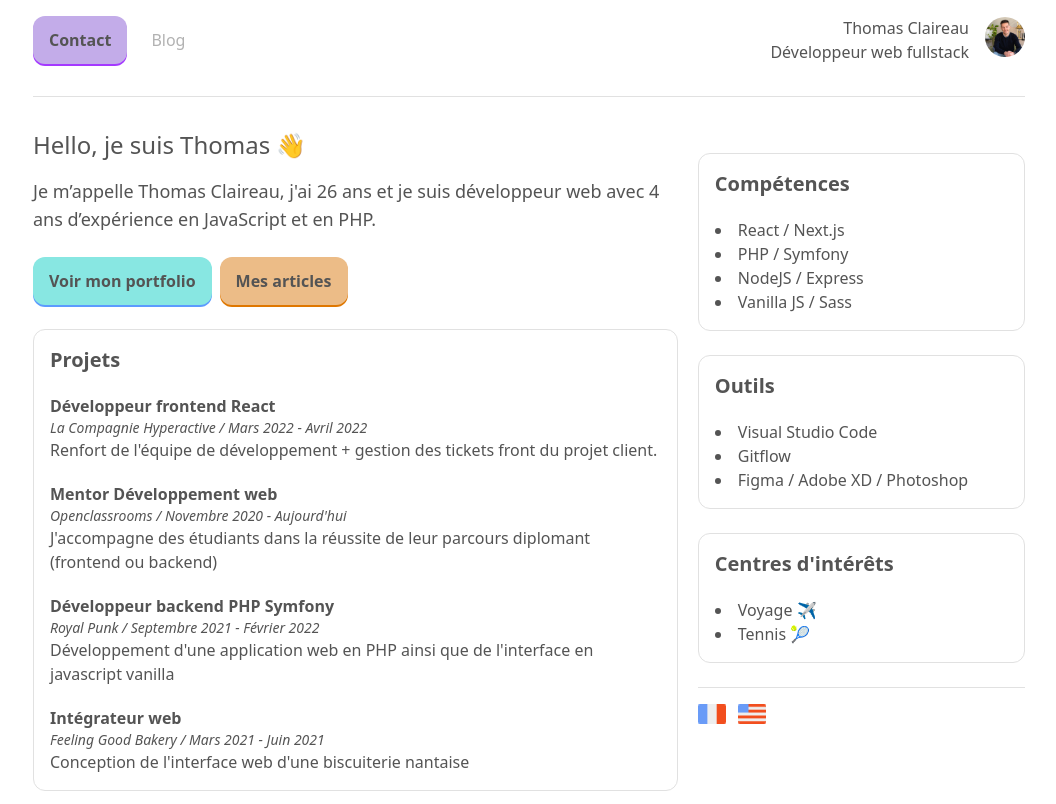
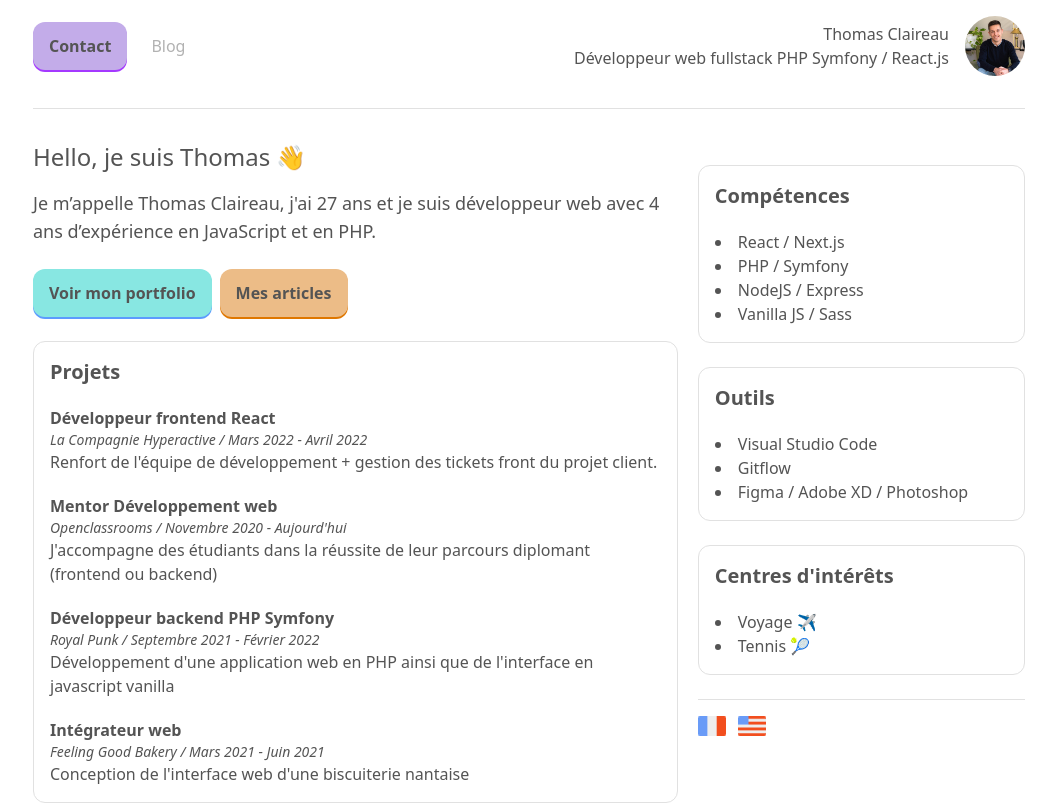
Before and after one commit to thomas-claireau/resume, a Next.js app: page / in a window 1280 px wide. Shown: the top 804 px of the page, without its empty margins (111-1167 px from the left). Built offline with nearby package versions, Linux system fonts and the light colour scheme.

Commit message:
:sparkles: (app): add print theme

```diff
--- a/components/Box.tsx
+++ b/components/Box.tsx
@@ -18,7 +18,7 @@ export default function Box({ data, ul = false }: Props) {
   if (!data) return <div>Loading</div>;
 
   return (
-    <article className="mt-5 border border-gray-100 rounded-xl p-4 md:mt-6">
+    <article className="mt-5 border border-gray-200 rounded-xl p-4 md:mt-6">
       <h3 className="text-xl font-semibold">
         {data.label}
       </h3>
--- a/components/Button.tsx
+++ b/components/Button.tsx
@@ -11,7 +11,7 @@ type Props = {
 export default function Button({
   children, color, shadow, href = null, target = '',
 }: Props) {
-  const classes = `font-bold ${color} py-3 px-4 rounded-xl ${shadow}`;
+  const classes = `font-bold ${color} py-3 px-4 rounded-xl ${shadow} print:shadow-none print:bg-[#fff] print:py-0 print:px-0`;
 
   return href ? (
     <Link href={href}>
--- a/components/Container.tsx
+++ b/components/Container.tsx
@@ -1,12 +1,16 @@
+import { forwardRef } from 'react';
+
 type Props = {
   children: JSX.Element | JSX.Element[];
 	className: string;
 }
 
-export default function Container({ children, className }: Props) {
+function Container({ children, className }: Props, ref) {
   return (
-    <div className={`${className} max-w-5xl mx-auto px-4`}>
+    <div className={`min-h-screen ${className} max-w-5xl mx-auto px-4 flex flex-col justify-between`} ref={ref}>
       {children}
     </div>
   );
 }
+
+export default forwardRef(Container);
--- a/components/Footer.jsx
+++ b/components/Footer.tsx
@@ -1,12 +1,12 @@
 import { useAppContext } from '../AppContext';
 
-export default function Footer() {
+export default function Footer({ handlePrint }) {
   const { i18n } = useAppContext();
 
   const date = new Date();
 
   return (
-    <footer className="flex flex-col items-center gap-3 justify-between border-t mt-8 text-sm text-gray-300 pt-4 md:flex-row md:gap-0 text-center">
+    <footer className="flex flex-col items-center gap-3 justify-between border-t mt-8 text-sm text-gray-300 pt-4 md:flex-row md:gap-0 text-center print:hidden">
       <div className="left">
         c.
         {' '}
@@ -17,7 +17,7 @@ export default function Footer() {
         <a href="https://linktr.ee/madewithjello" target="_blank" rel="noreferrer">Jason Mayfield Jr.</a>
         )
       </div>
-      <div className="right cursor-pointer">
+      <div className="right cursor-pointer" onClick={handlePrint} aria-hidden>
         {i18n?.print}
       </div>
     </footer>
--- a/components/Header.tsx
+++ b/components/Header.tsx
@@ -15,8 +15,18 @@ export default function Header() {
   return (
     <header className="flex items-center justify-between pb-8 border-b border-gray-100">
       <div className="left flex items-center gap-3 sm:gap-6">
-        <Button color="bg-[#c3ace9]" shadow="shadow-[0_2px_0_0_#a439ff]" href="mailto:pro.thomas.claireau@gmail.com" target="blank">
-          {width >= 640 ? i18n?.contact : (
+        <Button color="bg-[#c3ace9] print:text-[#c3ace9]" shadow="shadow-[0_2px_0_0_#a439ff]" href="mailto:pro.thomas.claireau@gmail.com" target="blank">
+          {width >= 640 ? (
+            <>
+              <span className="print:hidden">{i18n?.contact.web}</span>
+              <a href={i18n?.contact.print} className="hidden print:flex items-center gap-2">
+                <span className="mt-1">
+                  💌
+                </span>
+                {i18n?.contact.print}
+              </a>
+            </>
+          ) : (
             <svg xmlns="http://www.w3.org/2000/svg" className="h-6 w-6" fill="none" viewBox="0 0 24 24" stroke="currentColor" strokeWidth="2">
               <path strokeLinecap="round" strokeLinejoin="round" d="M3 8l7.89 5.26a2 2 0 002.22 0L21 8M5 19h14a2 2 0 002-2V7a2 2 0 00-2-2H5a2 2 0 00-2 2v10a2 2 0 002 2z" />
             </svg>
@@ -24,7 +34,7 @@ export default function Header() {
 
         </Button>
         <Link href="https://www.linkedin.com/in/thomas-claireau/recent-activity/shares/">
-          <a className="text-gray-300" target="blank">Blog</a>
+          <a className="text-gray-300 print:hidden" target="blank">Blog</a>
         </Link>
       </div>
       <div className="flex items-center relative gap-4">
@@ -33,8 +43,8 @@ export default function Header() {
           <h3 className="font-light text-sm sm:text-base">{i18n?.job}</h3>
         </div>
 
-        <div className="hidden mini:block">
-          <Image className="rounded-full" objectFit="cover" src="/img/me.jpg" layout="fixed" width={40} height={40} />
+        <div className="relative w-[60px] h-[60px] hidden mini:flex items-center print:w-[80px] print:h-[80px]">
+          <Image className="rounded-full" objectFit="cover" src="/img/me.jpg" layout="fill" />
         </div>
       </div>
     </header>
--- a/locales/en.js
+++ b/locales/en.js
@@ -1,12 +1,21 @@
 /* eslint-disable import/no-anonymous-default-export */
 export default {
-  contact: 'Get In Touch',
-  job: 'Fullstack Web Developer',
+  contact: {
+    web: 'Get In Touch',
+    print: 'pro.thomas.claireau@gmail.com',
+  },
+  job: 'Fullstack Web Developer PHP Symfony React.js',
   h1: 'Hello, I\'m Thomas 👋',
-  description: 'I\'m 26 and I\'m a fullstack web developer with 4 years of experience in JavaScript and PHP.',
+  description: 'I\'m 27 and I\'m a fullstack web developer with 4 years of experience in JavaScript and PHP.',
   buttons: {
-    portfolio: 'See my portfolio',
-    blog: 'Blog',
+    portfolio: {
+      web: 'See my portfolio',
+      print: '/portfolio',
+    },
+    blog: {
+      web: 'Blog',
+      print: '/posts',
+    },
     linktree: 'Linktree',
   },
   projects: {
--- a/locales/fr.js
+++ b/locales/fr.js
@@ -1,12 +1,21 @@
 /* eslint-disable import/no-anonymous-default-export */
 export default {
-  contact: 'Contact',
-  job: 'Développeur web fullstack',
+  contact: {
+    web: 'Contact',
+    print: 'pro.thomas.claireau@gmail.com',
+  },
+  job: 'Développeur web fullstack PHP Symfony / React.js',
   h1: 'Hello, je suis Thomas 👋',
-  description: 'Je m’appelle Thomas Claireau, j\'ai 26 ans et je suis développeur web avec 4 ans d’expérience en JavaScript et en PHP.',
+  description: 'Je m’appelle Thomas Claireau, j\'ai 27 ans et je suis développeur web avec 4 ans d’expérience en JavaScript et en PHP.',
   buttons: {
-    portfolio: 'Voir mon portfolio',
-    blog: 'Mes articles',
+    portfolio: {
+      web: 'Voir mon portfolio',
+      print: '/portfolio',
+    },
+    blog: {
+      web: 'Mes articles',
+      print: '/posts',
+    },
     linktree: 'Linktree',
   },
   projects: {
--- a/pages/index.tsx
+++ b/pages/index.tsx
@@ -1,3 +1,5 @@
+import { useEffect, useRef, useState } from 'react';
+import { useReactToPrint } from 'react-to-print';
 import Header from '../components/Header';
 import Container from '../components/Container';
 import Footer from '../components/Footer';
@@ -8,24 +10,56 @@ import Button from '../components/Button';
 import Box from '../components/Box';
 
 export default function Home() {
+  const [hostname, setHostname] = useState(null);
   const { i18n } = useAppContext();
 
+  const componentRef = useRef();
+  const handlePrint = useReactToPrint({
+    content: () => componentRef.current,
+  });
+
+  useEffect(() => {
+    if (typeof window !== 'undefined') {
+      setHostname(window.location.host);
+    }
+  }, []);
+
   return (
-    <Container className="py-4">
+    <Container className="py-4" ref={componentRef}>
       <Header />
 
-      <div className="flex flex-col gap-0 mt-8 md:flex-row md:gap-5">
+      <div className="flex flex-col gap-0 mt-8 md:flex-row md:gap-5 print:flex-row print:gap-5 print:mt-4">
         <main className="w-full min-w-[65%]">
-          <div>
+          <div className="print:hidden">
             <h1 className="text-2xl font-normal">
               {i18n?.h1}
             </h1>
             <Languages className="flex md:hidden" />
           </div>
           <p className="text-lg mt-4">{i18n?.description}</p>
-          <div className="buttons mt-6 flex flex-wrap gap-2">
-            <Button href="#" color="bg-[#88e7e2]" shadow="shadow-[0_2px_0_0_#5c9bfe]">{i18n?.buttons?.portfolio}</Button>
-            <Button href="https://www.linkedin.com/in/thomas-claireau/recent-activity/shares/" target="_blank" color="bg-[#ecbc87]" shadow="shadow-[0_2px_0_0_#df7700]">{i18n?.buttons?.blog}</Button>
+          <div className="buttons mt-6 flex flex-wrap gap-2 print:flex-col print:mt-3">
+            <Button href="#" color="bg-[#88e7e2] print:text-[#88e7e2]" shadow="shadow-[0_2px_0_0_#5c9bfe]">
+              <>
+                <span className="print:hidden">{i18n?.buttons?.portfolio?.web}</span>
+                <a href={i18n?.buttons?.portfolio?.print} className="hidden print:flex items-center gap-2">
+                  <span className="mt-1">
+                    💻
+                  </span>
+                  {`${hostname}${i18n?.buttons?.portfolio?.print}`}
+                </a>
+              </>
+            </Button>
+            <Button href={i18n?.buttons?.blog?.print} target="_blank" color="bg-[#ecbc87] print:text-[#ecbc87]" shadow="shadow-[0_2px_0_0_#df7700]">
+              <>
+                <span className="print:hidden">{i18n?.buttons?.blog?.web}</span>
+                <span className="hidden print:flex items-center gap-2">
+                  <span className="mt-1">
+                    📚
+                  </span>
+                  {`${hostname}${i18n?.buttons?.blog?.print}`}
+                </span>
+              </>
+            </Button>
           </div>
 
           <Box data={i18n?.projects} />
@@ -40,7 +74,7 @@ export default function Home() {
         </aside>
       </div>
 
-      <Footer />
+      <Footer handlePrint={handlePrint} />
     </Container>
   );
 }
```
